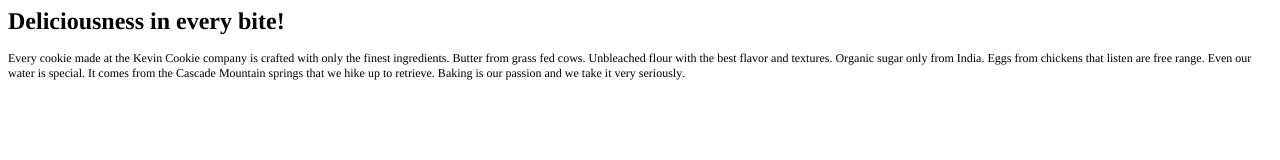
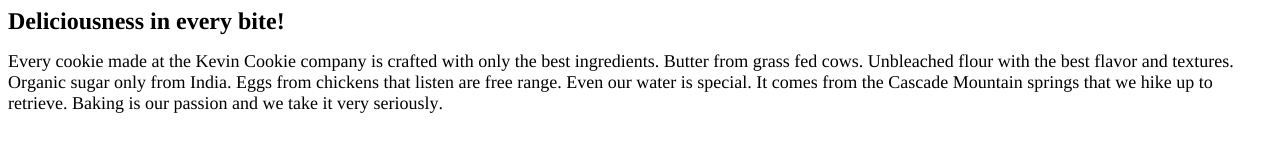
Before and after one commit to talwe1006/KevinCookieCompany.com, a plain HTML site: page index.htm in a window 1280 px wide. Drawn offline with Linux system fonts and the light colour scheme.

Commit message:
update index test

```diff
--- a/index.htm
+++ b/index.htm
@@ -7,12 +7,12 @@
   <meta name="Generator" content="Cocoa HTML Writer">
   <meta name="CocoaVersion" content="2299.7">
   <style type="text/css">
-    p.p2 {margin: 0.0px 0.0px 12.0px 0.0px; font: 12.0px Times; -webkit-text-stroke: #000000}
+    p.p2 {margin: 0.0px 0.0px 12.0px 0.0px; font: 18.0px Times; -webkit-text-stroke: #000000}
     span.s1 {font-kerning: none}
   </style>
 </head>
 <body>
 <h1 style="margin: 0.0px 0.0px 16.1px 0.0px; font: 24.0px Times; -webkit-text-stroke: #000000"><span class="s1"><b>Deliciousness in every bite!</b></span></h1>
-<p class="p2"><span class="s1">Every cookie made at the Kevin Cookie company is crafted with only the finest ingredients. Butter from grass fed cows. Unbleached flour with the best flavor and textures. Organic sugar only from India. Eggs from chickens that listen are free range. Even our water is special. It comes from the Cascade Mountain springs that we hike up to retrieve. Baking is our passion and we take it very seriously.</span></p>
+<p class="p2"><span class="s1">Every cookie made at the Kevin Cookie company is crafted with only the best ingredients. Butter from grass fed cows. Unbleached flour with the best flavor and textures. Organic sugar only from India. Eggs from chickens that listen are free range. Even our water is special. It comes from the Cascade Mountain springs that we hike up to retrieve. Baking is our passion and we take it very seriously.</span></p>
 </body>
 </html>
```
